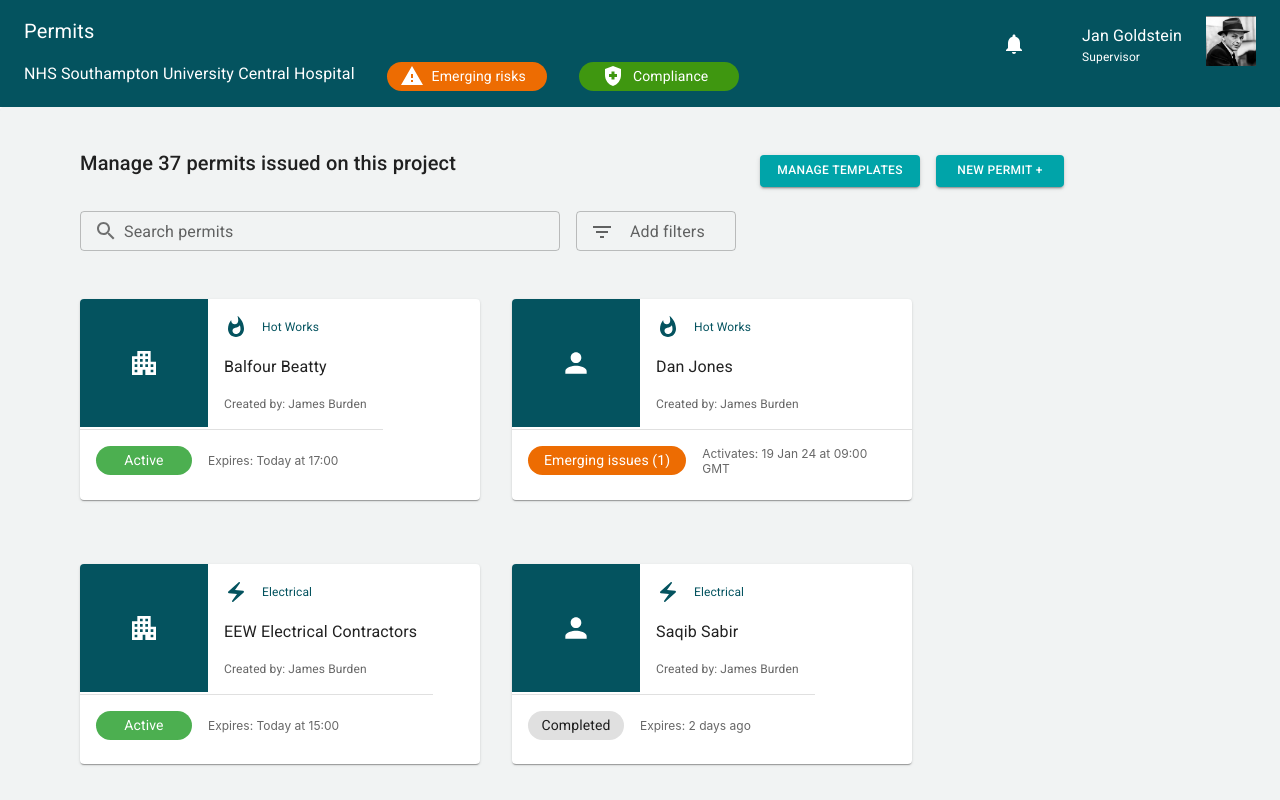
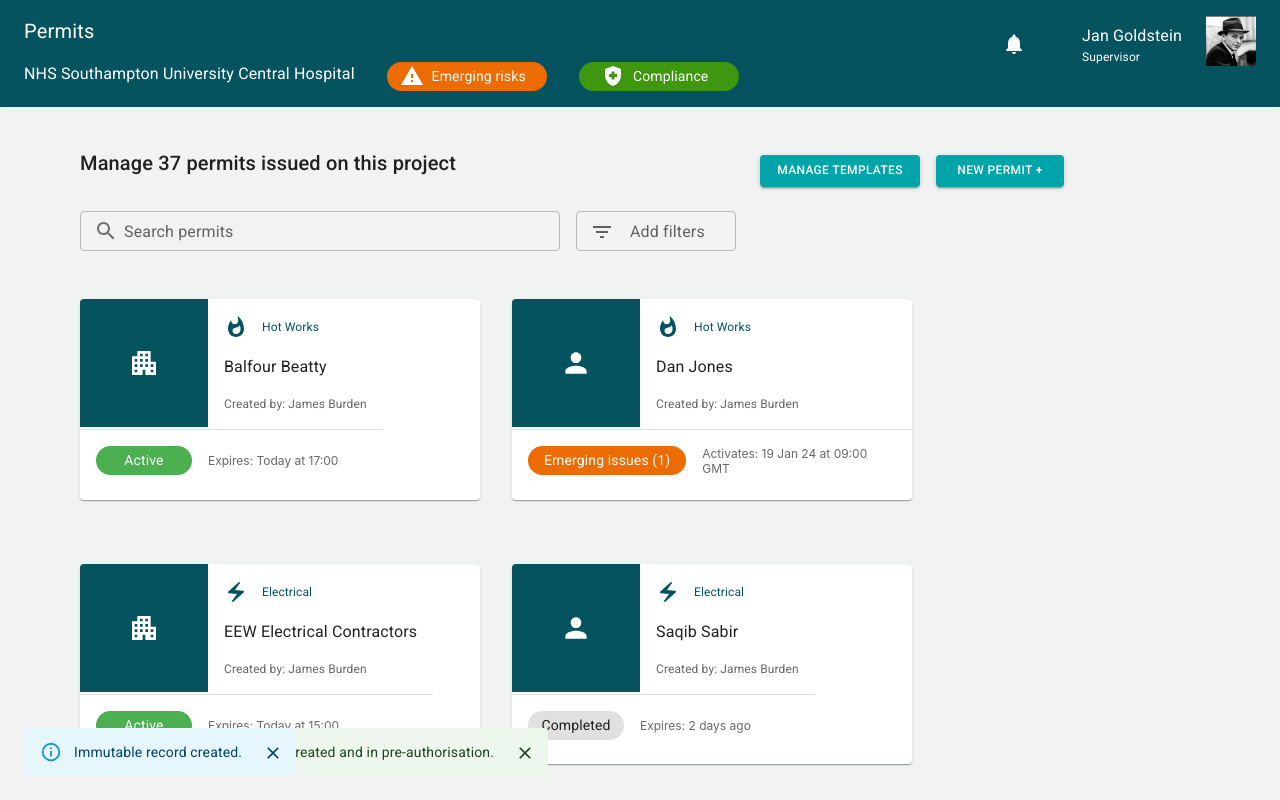
Before and after one commit to Catherinen29/skunkworks, a React (Create React App) app: page /permits in a window 1280 px wide. Shown: the top 800 px of the page. Built offline with nearby package versions, Linux system fonts and the light colour scheme.

Commit message:
Add snackbars.

```diff
--- a/src/components/Permits.js
+++ b/src/components/Permits.js
@@ -1,7 +1,7 @@
 import { useNavigate } from 'react-router-dom'
-import { Box, Button, Card, CardContent,
-    Dialog, DialogActions, DialogContent, DialogTitle, FormControl,
-    InputAdornment, List, ListItem, ListItemIcon, MenuItem, Paper, TextField,
+import { Alert, Box, Button, Card, CardContent, Collapse, Dialog, DialogActions,
+    DialogContent, DialogTitle, FormControl, IconButton,
+    InputAdornment, List, ListItem, ListItemIcon, MenuItem, Paper, Snackbar, TextField,
     Typography } from "@mui/material";
 import BB_bg from "../BB_bg.png"
 import SearchIcon from '@mui/icons-material/Search';
@@ -137,6 +137,29 @@ const handleClose = () => {
 }
 const handleStart = () => {
 
+}
+
+const [showPermitCreatedMsg, setShowPermitCreatedMsg] = useState(true)
+const [showImmutableMsg, setShowImmutableMsg] = useState(true)
+
+const handleShowPermitSuccess = () => {
+    setShowPermitCreatedMsg(true)
+}
+const handleClosePermitSuccess = (event, reason) => {
+    if (reason === 'clickaway') {
+        return
+    }
+    setShowPermitCreatedMsg(false)
+}
+
+const handleShowImmutableMsg = () => {
+    setShowImmutableMsg(true)
+}
+const handleCloseImmutableMsg = (event, reason) => {
+    if (reason === 'clickaway') {
+        return
+    }
+    setShowImmutableMsg(false)
 }
 
 return(
@@ -374,7 +397,31 @@ return(
         <Box>
 
         </Box>
+
+
+        <Box>
+        {/* <Button variant='outlined' onClick={handleShowPermitSuccess}>SHOW IT</Button> */}
+            <Snackbar open={showPermitCreatedMsg} autoHideDuration={6000}
+                    onClose={handleClosePermitSuccess}>
+                <Alert onClose={handleClosePermitSuccess} severity='success'>
+                    Hot Works Permit #HW087327 is created and in pre-authorisation.
+                </Alert>
+            </Snackbar>
+        </Box>
+
+
+        <Box>
+        {/* <Button variant='outlined' onClick={handleShowImmutableMsg}>SHOW IMMUTABLE MSG</Button> */}
+            <Snackbar open={showImmutableMsg} autoHideDuration={6000}
+                    onClose={handleCloseImmutableMsg}>
+                <Alert onClose={handleCloseImmutableMsg} severity='info'>
+                Immutable record created.
+                </Alert>
+            </Snackbar>
+        </Box>
+
     </Paper>
+
 
 </Box>
 )
```
